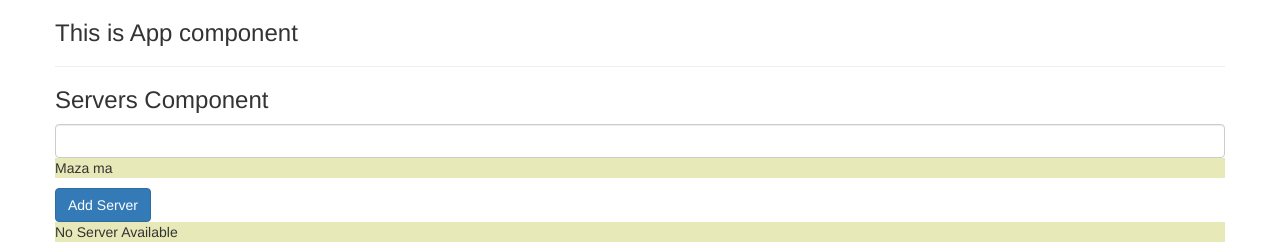
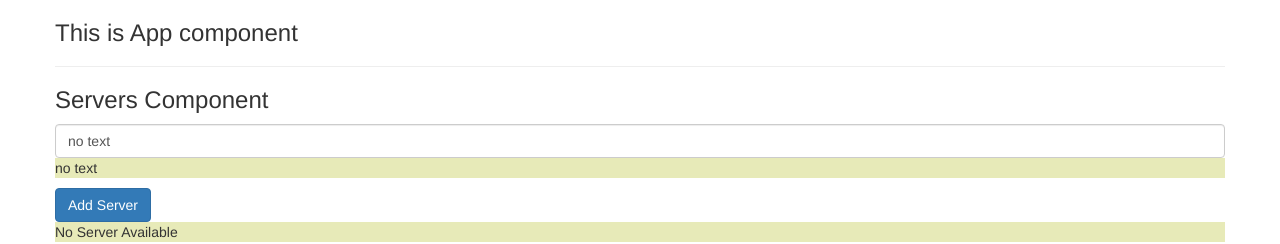
Before and after one commit to rakesh-sing/Angular-1-Component, an Angular app: page / in a window 1280 px wide. Shown: the top 244 px of the page. Built offline with nearby package versions, Linux system fonts and the light colour scheme.

Commit message:
2 way data binding

```diff
--- a/src/app/servers/servers.component.html
+++ b/src/app/servers/servers.component.html
@@ -1,6 +1,8 @@
 <h3>Servers Component</h3>
 
-<input type="text" class="form-control" (input)="onUpdateServerName($event)" />
+<!-- <input type="text" class="form-control" (input)="onUpdateServerName($event)" /> -->
+
+<input type="text" class="form-control" [(ngModel)]="serverName" />
 <p>{{ serverName }}</p>
 <button
   class="btn btn-primary"
--- a/src/app/servers/servers.component.ts
+++ b/src/app/servers/servers.component.ts
@@ -7,8 +7,9 @@
 })
 export class ServersComponent {
   allowNewServer: boolean = false;
-  serverName: string = 'Maza ma';
+  serverName: string = 'no text';
   serverCreationStatus: string = 'No Server Available';
+
   constructor() {
     setTimeout(() => {
       this.allowNewServer = true;
@@ -19,8 +20,8 @@
     return (this.serverCreationStatus = 'New Server is Created');
   }
 
-  onUpdateServerName(event: any) {
-    console.log(event.target.value);
-    return (this.serverName = event.target.value);
-  }
+  // onUpdateServerName(event: any) {
+  //   console.log(event.target.value);
+  //   return (this.serverName = event.target.value);
+  // }
 }
```
